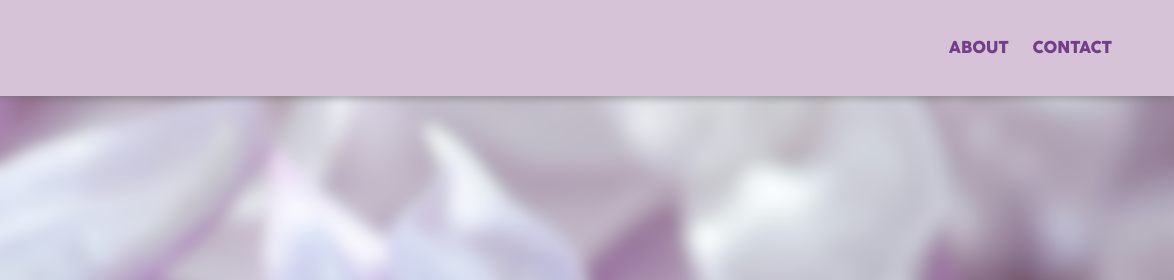
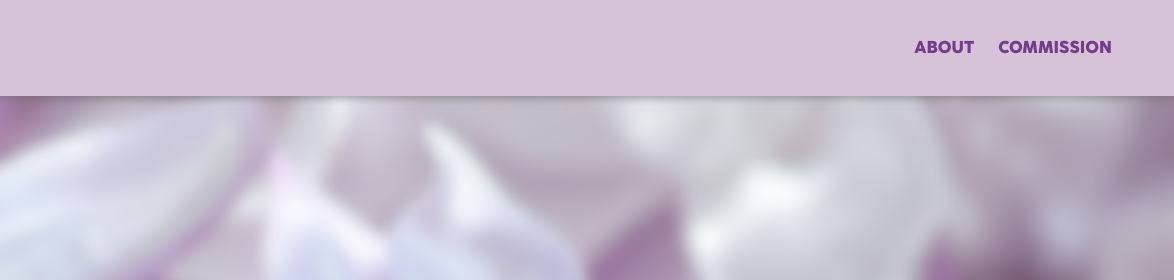
Before and after one commit to exyreale/exyreale, a plain HTML site: page index.html in a window 1280 px wide. Shown: the top 280 px of the page, 106-1280 px from the left. Drawn offline with Linux system fonts and the light colour scheme.

Commit message:
Update index.html

```diff
--- a/index.html
+++ b/index.html
@@ -15,7 +15,7 @@
     </div>
     <ul class="navtop" id="navtop">
       <li><a href="about.html">ABOUT</a></li>
-      <li><a href="contact.html">CONTACT</a></li>
+      <li><a href="contact.html">COMMISSION</a></li>
     </ul>
   </nav>
   <div class="homebanner">
```
